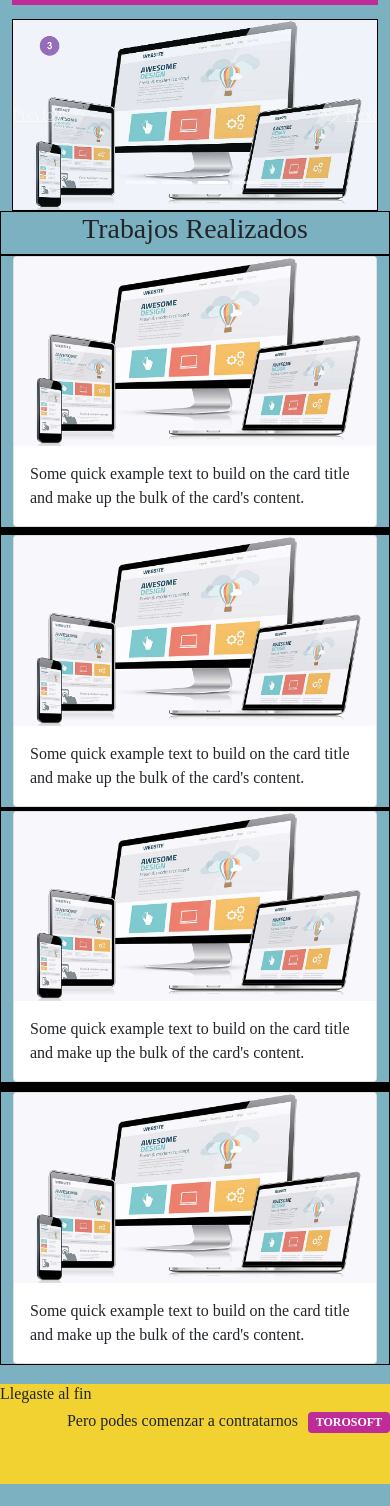
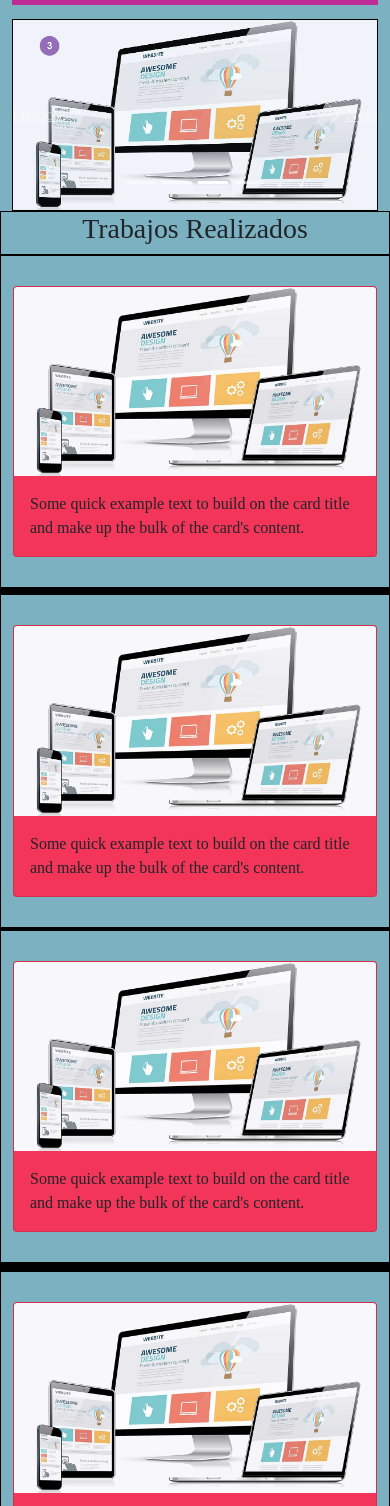
Before and after one commit to a87drian/torosoft, a website: page portfolio.html in a window 390 px wide. Shown: the part 51-1557 px from the top of the page. Before the commit the page ends 1535 px from the top, so only its background shows below. Drawn offline with nearby package versions, Linux system fonts and the light colour scheme; a web font is replaced by a local one.

Commit message:
agregada media querie

```diff
--- a/portfolio.html
+++ b/portfolio.html
@@ -111,7 +111,7 @@
 
       <div class="row justify-content-center" id="imagen1">
         <div class="col-md-3 bordes">
-          <div class="card">
+          <div class="card margin-card-portfolio">
             <img src="img/pagina.jpg" class="card-img-top" alt="...">
             <div class="card-body">
               <p class="card-text">Some quick example text to build on the card title and make up the bulk of the card's content.</p>
@@ -126,7 +126,7 @@
       <div class="row justify-content-center" id="imagen1">
         <div class="col-md-3 bordes"></div>
         <div class="col-md-3 bordes">
-          <div class="card">
+          <div class="card margin-card-portfolio">
             <img src="img/pagina.jpg" class="card-img-top" alt="...">
             <div class="card-body">
               <p class="card-text">Some quick example text to build on the card title and make up the bulk of the card's content.</p>
@@ -137,7 +137,7 @@
       </div>
       <div class="row justify-content-center" id="imagen3">
         <div class="col-md-3 bordes">
-          <div class="card">
+          <div class="card margin-card-portfolio">
             <img src="img/pagina.jpg" class="card-img-top"alt="...">
             <div class="card-body">
               <p class="card-text">Some quick example text to build on the card title and make up the bulk of the card's content.</p>
@@ -151,7 +151,7 @@
         <div class="col-md-3 bordes"></div>
         <div class="col-md-3 bordes"></div>
         <div class="col-md-3 bordes">
-          <div class="card"">
+          <div class="card margin-card-portfolio">
             <img src="img/pagina.jpg" class="card-img-top" alt="...">
             <div class="card-body">
               <p class="card-text">Some quick example text to build on the card title and make up the bulk of the card's content.</p>
@@ -161,59 +161,6 @@
       </div>
 
 
-      <!-- <div class="row bordes carrusel-margin">
-
-        <div class="container col-md-9">
-
-          <div class="container col-md-6 bordes">
-            <div class="imagen1" id="imagen1">
-              <img class="figure-img img-fluid rounded img-size-portfolio" src="img/pagina.jpg" alt="">
-            </div>
-            <div>
-              <h3>Imagen 1</h3>
-              <p>Lorem ipsum dolor sit amet, consectetur adipisicing elit, sed do eiusmod tempor incididunt ut labore et dolore magna aliqua. Ut enim ad minim veniam, quis nostrud exercitation ullamco laboris nisi ut aliquip ex ea commodo consequat
-              </p>
-            </div>
-          </div>
-
-          <div class="container col-md-6 bordes">
-            <div class="imagen2" id="imagen2">
-              <img class="figure-img img-fluid rounded img-size-portfolio" src="img/pagina.jpg" alt="">
-            </div>
-            <div class="descripcion2">
-              <h3>Imagen 2</h3>
-
-              <p>Lorem ipsum dolor sit amet, consectetur adipisicing elit, sed do eiusmod tempor incididunt ut labore et dolore magna aliqua. Ut enim ad minim veniam, quis nostrud exercitation ullamco laboris nisi ut aliquip ex ea commodo consequat
-              </p>
-            </div>
-          </div>
-
-          <div class="container col-md-6 bordes">
-            <div class="imagen3" id="imagen3">
-              <img class="figure-img img-fluid rounded img-size-portfolio" src="img/pagina.jpg" alt="">
-            </div>
-            <div class="descripcion3">
-              <h3>Imagen 3</h3>
-              <p>Lorem ipsum dolor sit amet, consectetur adipisicing elit, sed do eiusmod tempor incididunt ut labore et dolore magna aliqua. Ut enim ad minim veniam, quis nostrud exercitation ullamco laboris nisi ut aliquip ex ea commodo consequat
-              </p>
-            </div>
-          </div>
-
-          <div class="container col-md-6 bordes">
-            <div class="imagen4" id="imagen4">
-              <img class="figure-img img-fluid rounded img-size-portfolio" src="img/pagina.jpg" alt="">
-            </div>
-            <div class="container-fluid">
-              <h3>Imagen 4</h3>
-              <p>Lorem ipsum dolor sit amet, consectetur adipisicing elit, sed do eiusmod tempor incididunt ut labore et dolore magna aliqua. Ut enim ad minim veniam, quis nostrud exercitation ullamco laboris nisi ut aliquip ex ea commodo consequat
-              </p>
-            </div>
-
-          </div>
-
-        </div>
-
-      </div> -->
   </main>
 
 
--- a/scss/_index.scss
+++ b/scss/_index.scss
@@ -72,8 +72,11 @@
   background-color: $violeta;
   margin-left: 10px;
 }
-@media only screen and (min-width: 768px) {
+.ocultar {
+  visibility: hidden;
+}
+@media only screen and (min-width: 1024px) {
   .ocultar {
-      visibility: hidden;
-    }
+    visibility: visible ;
+  }
 }
```
Also changed, not shown: css/master.css.
